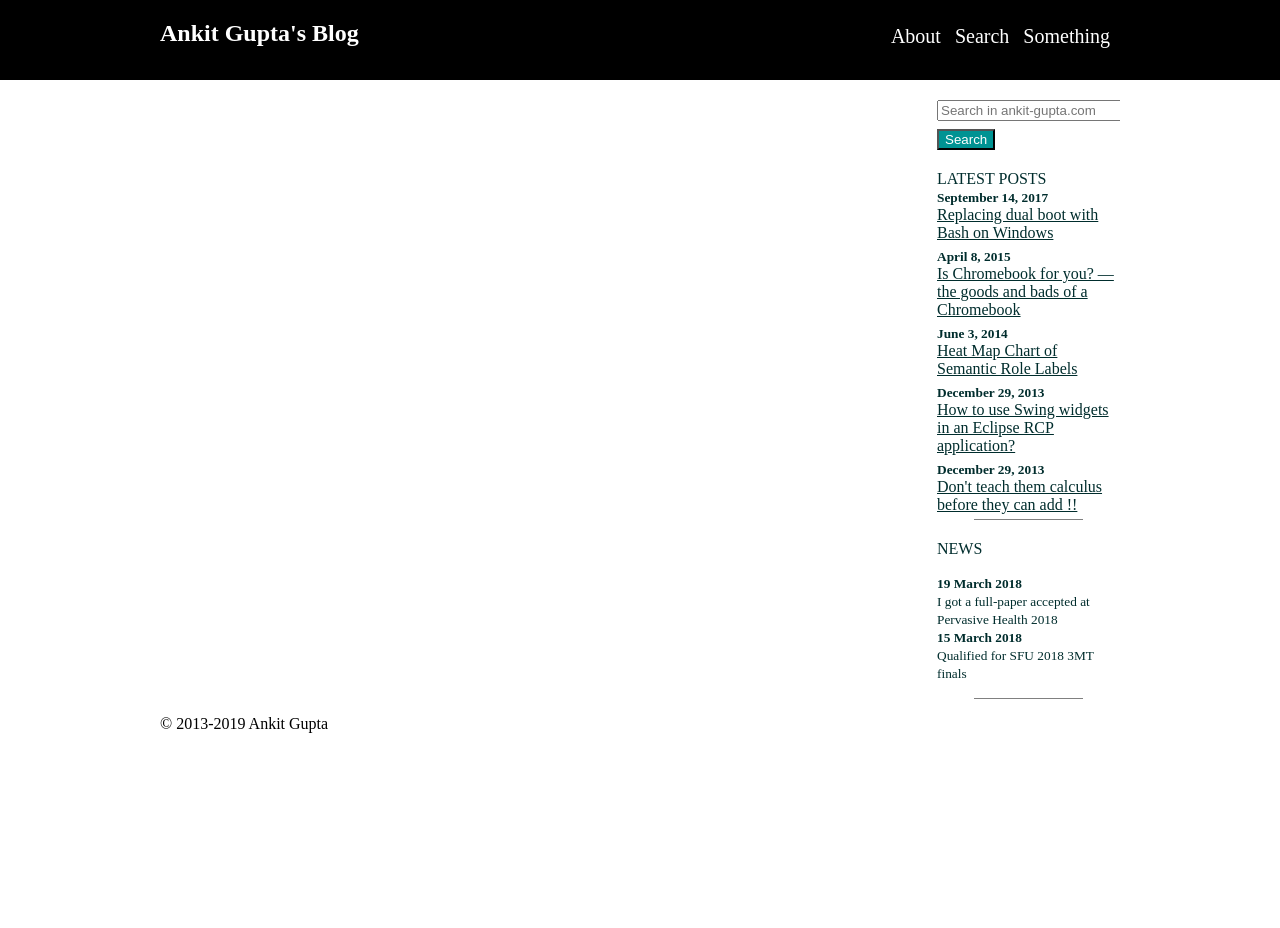
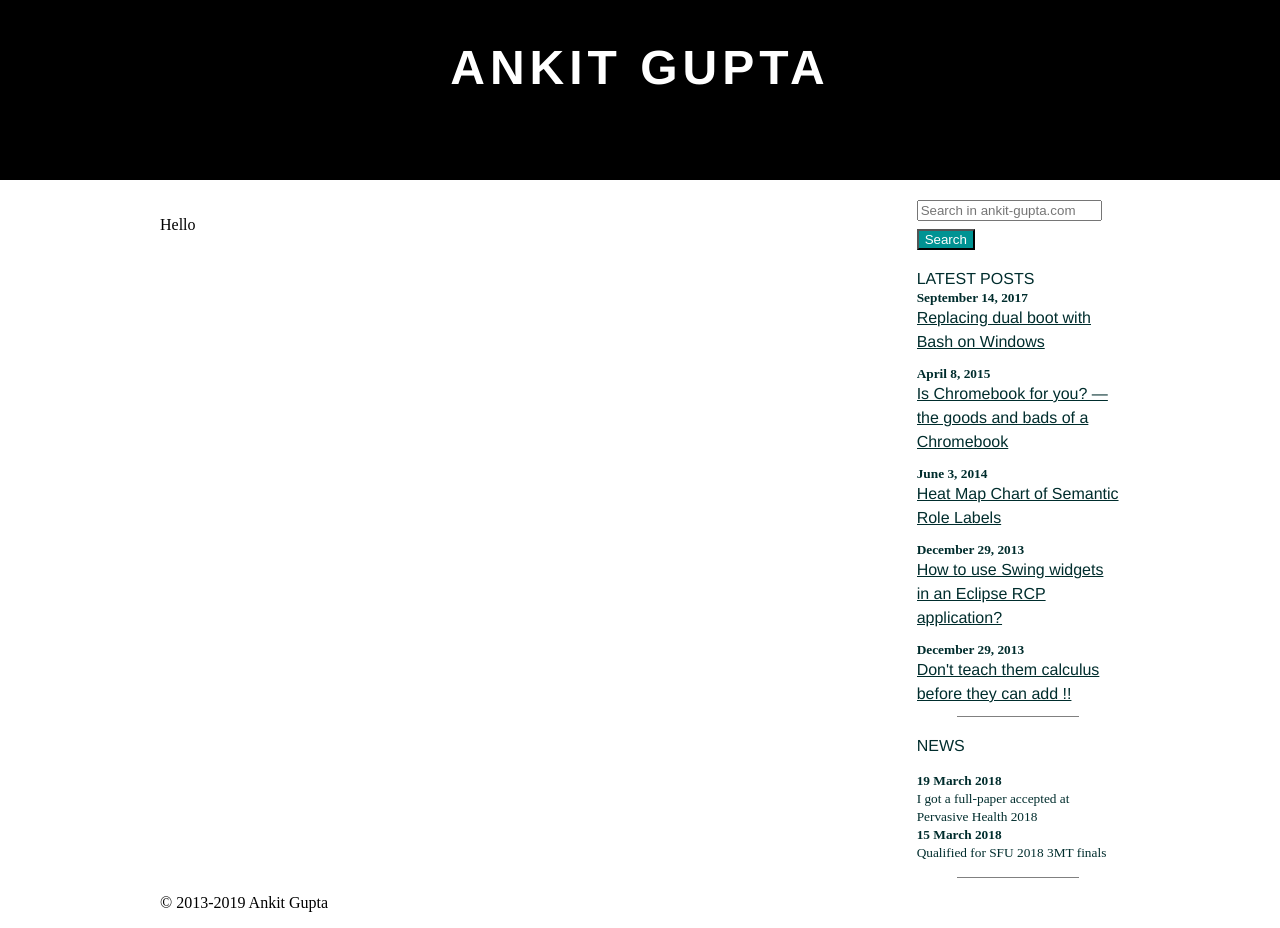
Before and after one commit to gupta-ankit/gupta-ankit.github.io, a Jekyll site: the page built from pages/about.md, in a window 1280 px wide. Built offline with Jekyll 4.4.1, drawn with Linux system fonts in a browser that asks for light colours; our own code applies the rules of GitHub Pages for plain Markdown files; before the commit the page ends 900 px from its top, so only the background shows below that.

Commit message:
v1.0 of simple layout

```diff
--- a/_includes/header.html
+++ b/_includes/header.html
@@ -1,10 +1,5 @@
   <header>
     <div class="grid-container">
-      <h2 class="title" align="left"><a href="/">Ankit Gupta's Blog</a></h2>
-      <ul class="navbar">
-        <li><a href="/about">About</a></li>
-        <li>Search</li>
-        <li>Something</li>
-      </ul>
+      <h2 class="title"><a href="/">Ankit Gupta</a></h2>
     </div>
 </header>
--- /dev/null
+++ b/_sass/_aside.scss
@@ -0,0 +1,19 @@
+div.aside {
+  .section-title {
+    font-family: Helvetica;
+  }
+
+  .post-sidebar {
+    padding-bottom: 10px;
+  }
+
+  .post-date {
+
+  }
+
+  .post-title {
+    font-family: Helvetica;
+    font-size: 12pt;
+    line-height: 1.5em;
+  }
+}
--- a/_sass/_header.scss
+++ b/_sass/_header.scss
@@ -7,16 +7,22 @@ header .grid-container {
   width: $page-width;
   margin: auto;
   display: grid;
-  grid-template-columns: 5fr 5fr;
-  grid-template-areas: 'title navbar';
-  height: 50px;
+  grid-template-columns: 5fr;
+  grid-template-areas: 'title';
+  height: 150px;
   color: map-get($colors, "running-fg");
 }
 
 header .grid-container .title {
   grid-area: title;
+  text-align: center;
+  font-size: 36pt;
+  letter-spacing: 5px;
+  font-family: Helvetica;
 
   a {
+    text-align: center;
+    text-transform: uppercase;
     text-decoration: none;
     color: inherit;
   }
--- a/_sass/_main.scss
+++ b/_sass/_main.scss
@@ -4,7 +4,7 @@ main .main-grid {
   display: grid;
   width: $page-width;
 
-  grid-template-columns: 8fr 2fr;
+  grid-template-columns: 7fr 2fr;
   grid-template-areas: 'main aside';
   margin: auto;
   grid-column-gap: 45px;
--- a/assets/css/master.scss
+++ b/assets/css/master.scss
@@ -13,6 +13,7 @@
 @import "syntax";
 @import "tags";
 @import "pagination";
+@import "aside";
 
 body {
   margin: 0px;
--- a/pages/about.md
+++ b/pages/about.md
@@ -0,0 +1 @@
+Hello
```
